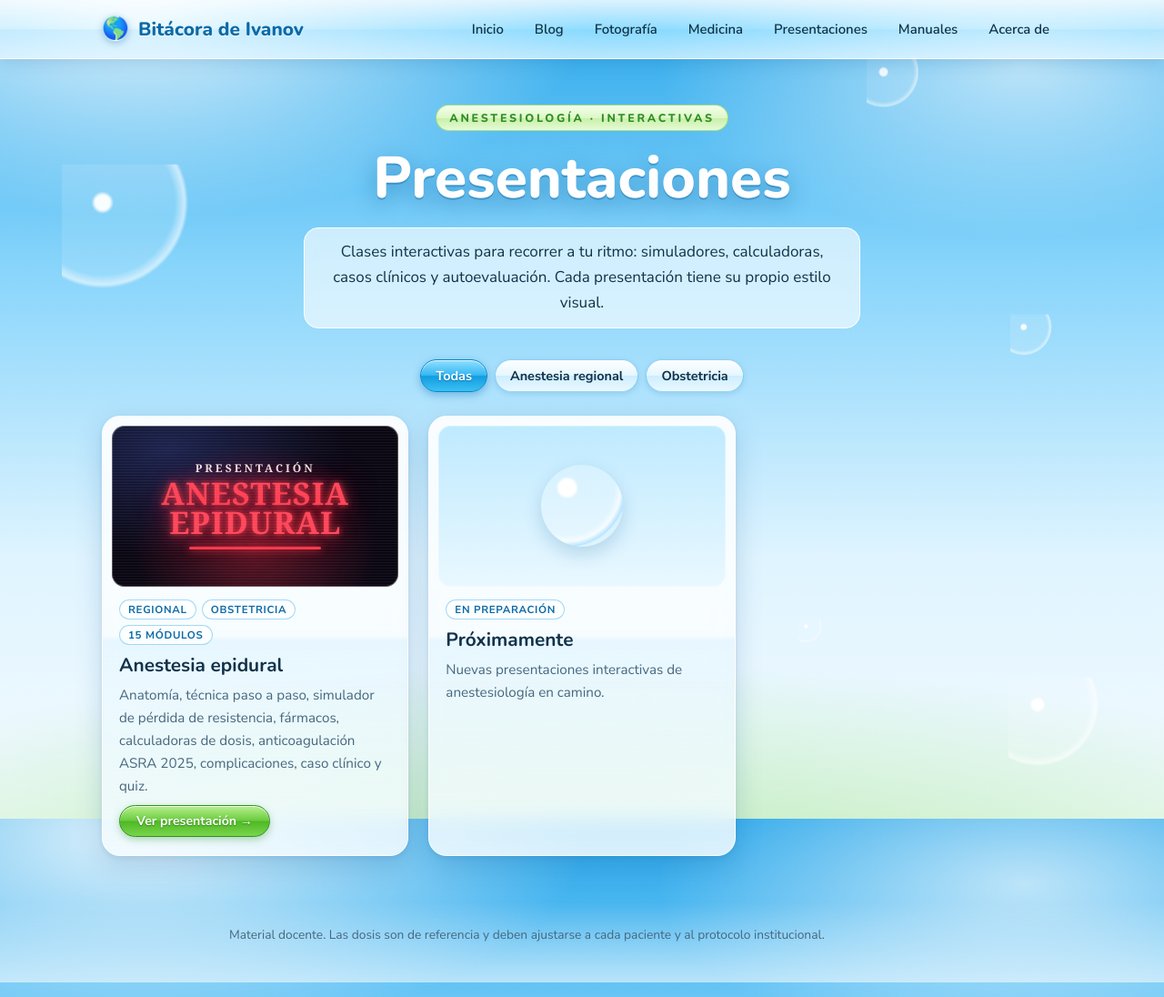
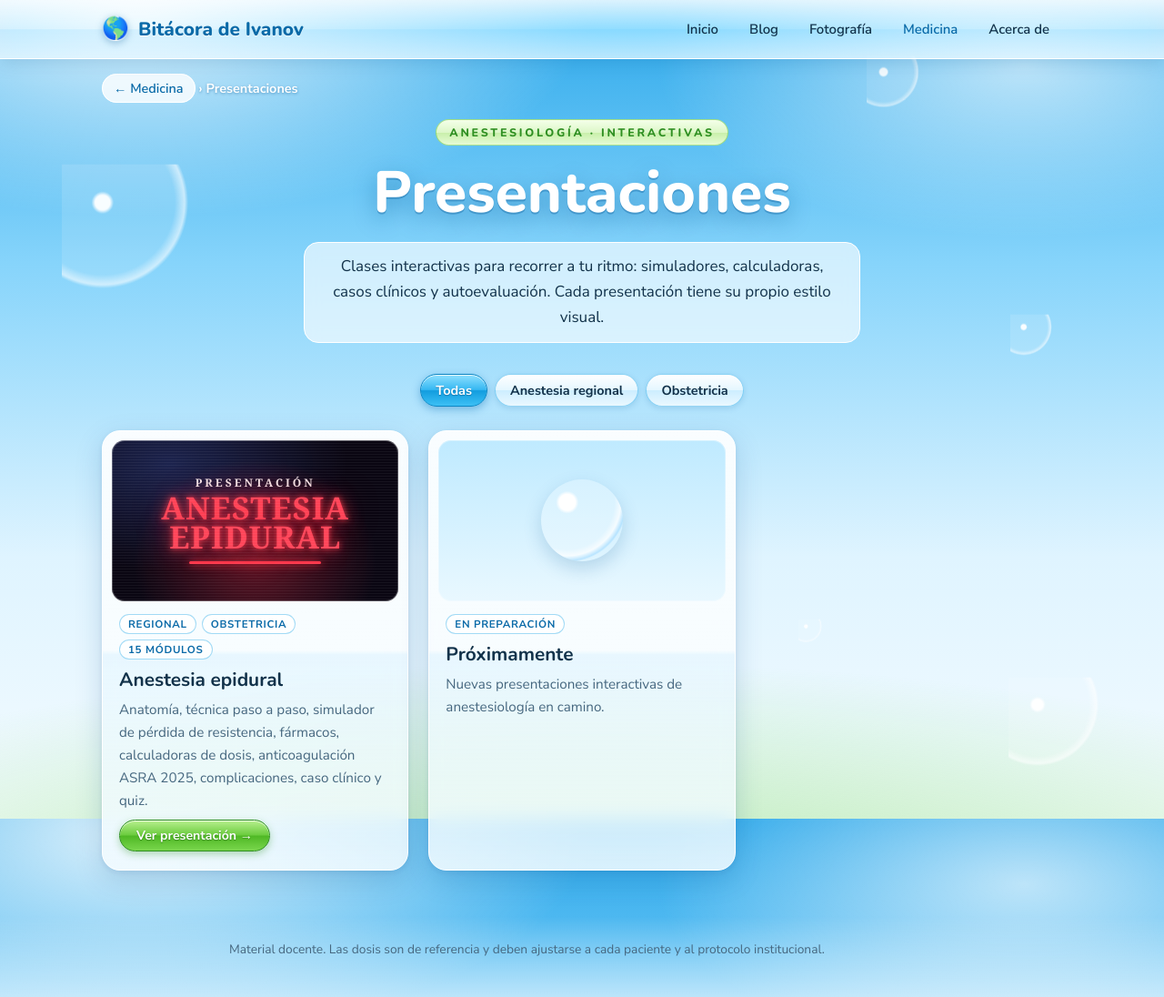
Before and after one commit to Ivarock/Ivarock.github.io, a Jekyll site: the page presentaciones/index.html, which Jekyll copies as it is, in a window 1280 px wide and 1096 px high. Shown: the whole window at 91% size. Built offline with Jekyll 4.4.1, drawn with Linux system fonts in a browser that asks for light colours.

Commit message:
Presentaciones como subsección de Medicina

```diff
--- a/presentaciones/index.html
+++ b/presentaciones/index.html
@@ -41,11 +41,12 @@ a.card:hover{text-decoration:none;color:inherit;transform:translateY(-6px);box-s
   <div class="wrap site-header__inner">
     <a class="site-header__brand" href="../"><span class="site-header__mark">🌎</span><span class="site-header__title">Bitácora de Ivanov</span></a>
     <nav class="site-nav">
-      <a href="../">Inicio</a><a href="../blog/">Blog</a><a href="../fotografia/">Fotografía</a><a href="../medicina/">Medicina</a><a href="./">Presentaciones</a><a href="../manuales/">Manuales</a><a href="../acerca-de/">Acerca de</a>
+      <a href="../">Inicio</a><a href="../blog/">Blog</a><a href="../fotografia/">Fotografía</a><a href="../medicina/" aria-current="page" style="color:var(--aqua-deep)">Medicina</a><a href="../acerca-de/">Acerca de</a>
     </nav>
   </div>
 </header>
 <main class="wrap" style="max-width:1100px">
+  <nav aria-label="Ruta" style="margin:22px 0 -26px;font:700 .9rem var(--font-sans)"><a href="../medicina/" style="background:rgba(255,255,255,.8);border:1px solid #fff;border-radius:999px;padding:5px 12px">← Medicina</a> <span style="color:#fff;text-shadow:0 1px 3px rgba(10,90,150,.5)">› Presentaciones</span></nav>
   <section class="aero-hero">
     <span class="pre">Anestesiología · Interactivas</span>
     <h1>Presentaciones</h1>
```
